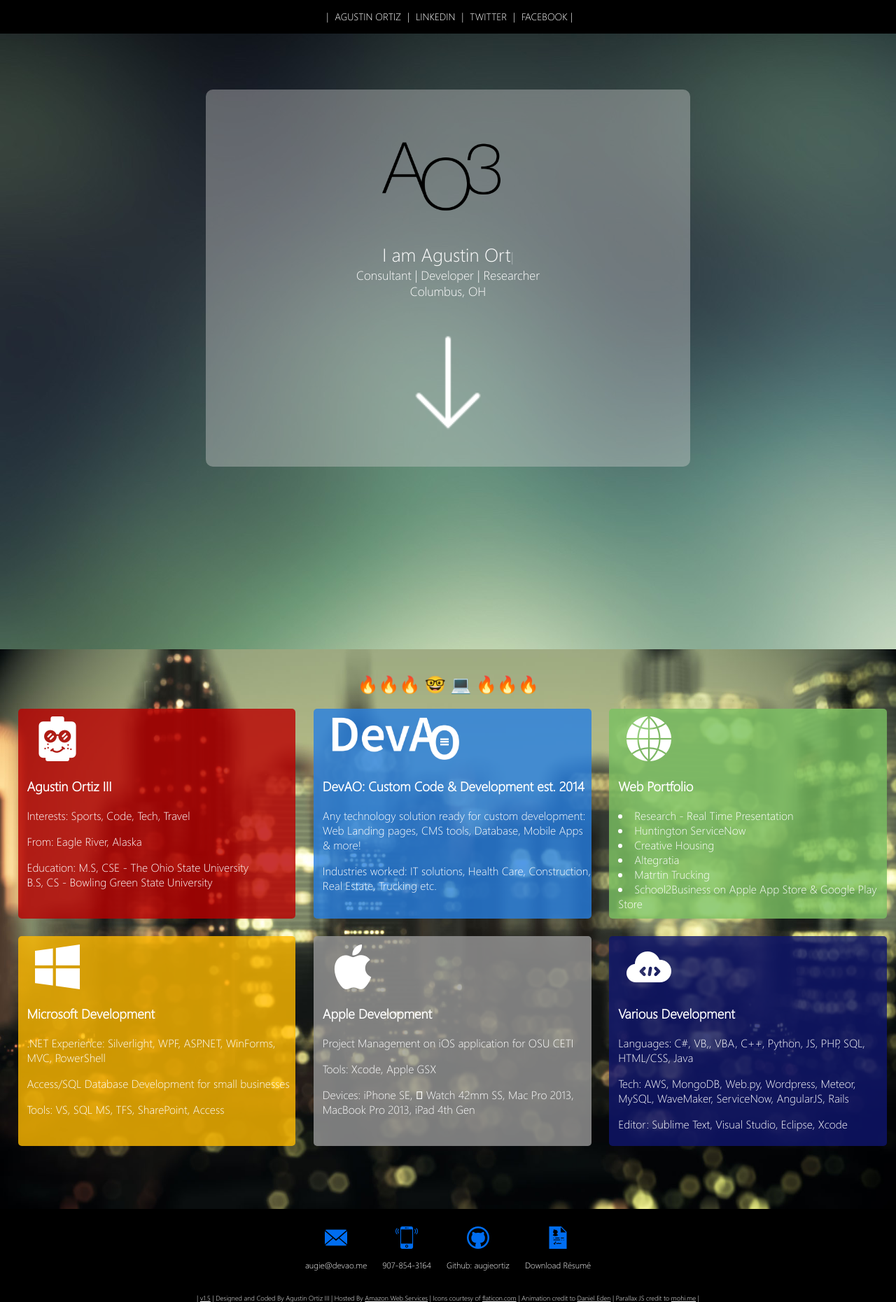
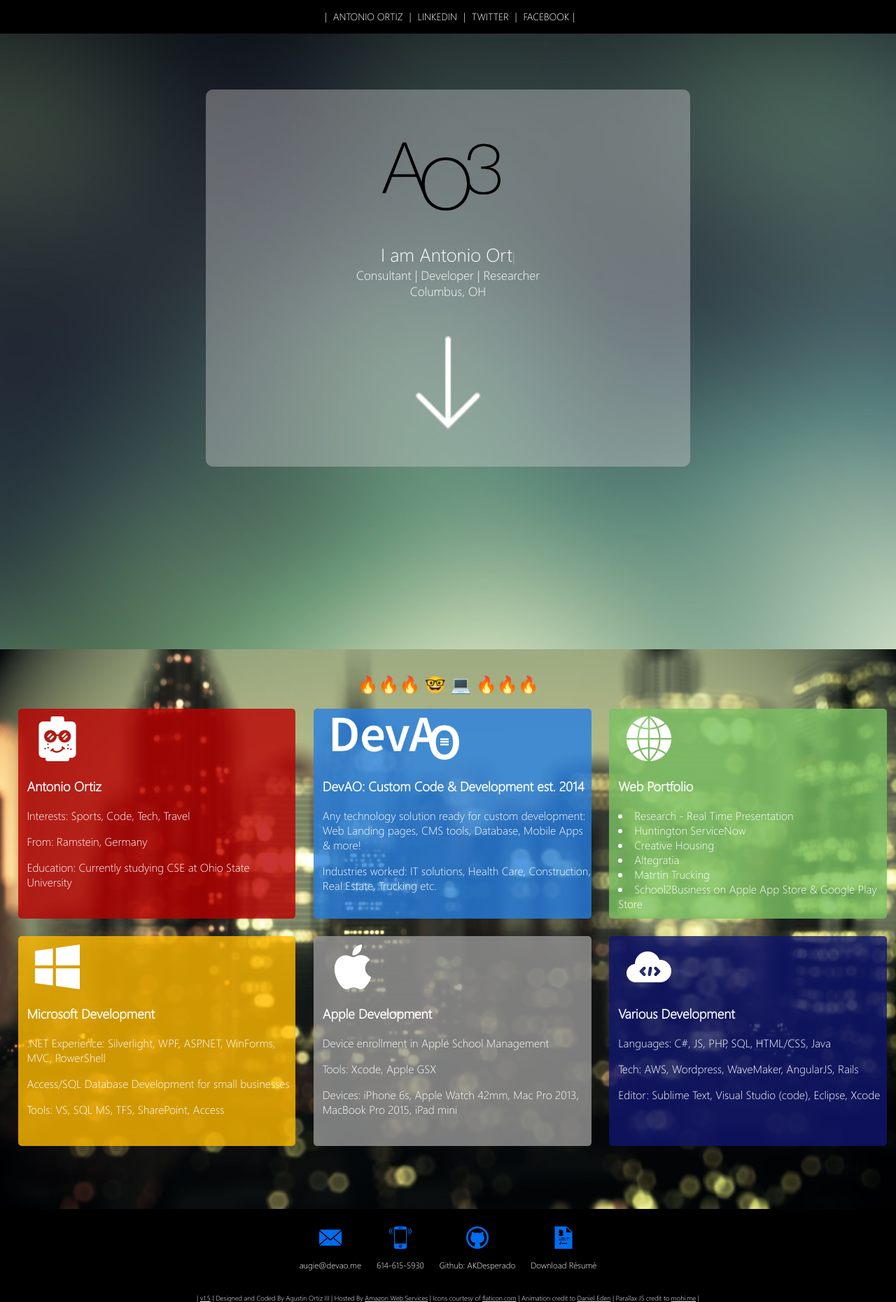
Before and after one commit to AKDesperado/personalSite, a plain HTML site: page index.html in a window 1280 px wide. Shown: the whole page at 70% size. Drawn offline with nearby package versions, Linux system fonts and the light colour scheme; some packages are replaced by stand-ins of ours.

Commit message:
Deleted Augie's name and replaced with mine. (including resume)

```diff
--- a/index.html
+++ b/index.html
@@ -1,8 +1,8 @@
 <!DOCTYPE html>
 <html>
 	<head>
-		<title>Agustin Ortiz III | DevAO.Me </title>
-        <meta name="description" content="The official website of Agustin Ortiz III.  Personal website, resume, and workspace.  You can get all the info on Agustin Ortiz & DevAO in one place.">
+		<title>Antonio Ortiz | DevAO.Me </title>
+        <meta name="description" content="The official website of Antonio Ortiz.  Personal website, resume, and workspace.  You can get all the info on Agustin Ortiz & DevAO in one place.">
         <meta name="distribution" content="web">
         <meta name="viewport" content="width=device-width; initial-scale=1.0; maximum-scale=1.0;">
         <script src="//ajax.googleapis.com/ajax/libs/jquery/1.11.1/jquery.min.js"></script>
@@ -38,13 +38,13 @@
             <!--<img src="img/devao.png" style="height: 4em; margin: auto;">-->
 
                 <p class="navContent1">|</p>
-                <a href="#" target=""><p class="navContent1" id="homes">Agustin Ortiz</p></a>
+                <a href="#" target=""><p class="navContent1" id="homes">Antonio Ortiz</p></a>
                 <p class="navContent1">|</p>
-                <a href="https://www.linkedin.com/pub/agustin-ortiz/5a/b60/764" target="_blank"><p class="navContent1" id="linkedIn">LinkedIn </p></a>
+                <a href="https://www.linkedin.com/in/antonio-ortiz-0a9343135/" target="_blank"><p class="navContent1" id="linkedIn">LinkedIn </p></a>
                 <p class="navContent1">|</p>
-                <a href="https://twitter.com/augieortiz" target="_blank"><p class="navContent1" id="twitter">Twitter </p></a>
+                <a href="https://twitter.com/Antonio_Ortiz5" target="_blank"><p class="navContent1" id="twitter">Twitter </p></a>
                 <p class="navContent1">|</p>
-                <a href="https://www.facebook.com/ortizaugie" target="_blank"><p class="navContent1" id="facebook"</p>facebook</a>
+                <a href="https://www.facebook.com/antonio.ortiz.562?" target="_blank"><p class="navContent1" id="facebook"</p>facebook</a>
                 <p class="navContent1">|</p>
             </div>
 		</div>
@@ -64,17 +64,16 @@
         </section>
         <section class="page2" id="about" data-type="background" data-speed="0">
             <div class="titleHeader">
-                <h1 id="aboutAgustin">&#x1f525;&#x1f525;&#x1f525; &#x1f913;   &#x1f4bb; &#x1f525;&#x1f525;&#x1f525;</h1>
+                <h1 id="aboutAntonio">&#x1f525;&#x1f525;&#x1f525; &#x1f913;   &#x1f4bb; &#x1f525;&#x1f525;&#x1f525;</h1>
                 <p id="touchInfo"><p>
                 <div>
                     <div id="interest">
 
                         <img class="iconImage" src="img/nerd.png" height="64" width="64" />
-                        <h3>Agustin Ortiz III</h3>
+                        <h3>Antonio Ortiz</h3>
                         <p>Interests: Sports, Code, Tech, Travel</p>
-                        <p>From: Eagle River, Alaska </p>
-                        <p>Education: <span id="ee">M.S, CSE - The Ohio State University </span> <br>
-                        B.S, CS - Bowling Green State University </p>
+                        <p>From: Ramstein, Germany </p>
+                        <p>Education: Currently studying CSE at Ohio State University </p>
                 </div>
                     </div>
                     <div id="employer">
@@ -107,17 +106,17 @@
                     <div id="apple">
                         <img class="iconImage" src="img/apple.png" height="64" width="64" />
                         <h3>Apple Development</h3>
-                        <p>Project Management on iOS application for OSU CETI</p>
+                        <p>Device enrollment in Apple School Management</p>
                         <p>Tools: Xcode, Apple GSX</p>
-                        <p>Devices: iPhone SE, &#63743 Watch 42mm SS, Mac Pro 2013, MacBook Pro 2013, iPad 4th Gen</p>
+                        <p>Devices: iPhone 6s, Apple Watch 42mm, Mac Pro 2013, MacBook Pro 2015, iPad mini</p>
 
                     </div>
                     <div id="code">
                         <img class="iconImage" src="img/cloud-computing.png" height="64" width="64" />
                         <h3>Various Development</h3>
-                        <p>Languages: C#, VB,, VBA, C++, Python, JS, PHP, SQL, HTML/CSS, Java </p>
-                        <p>Tech: AWS, MongoDB, Web.py, Wordpress, Meteor, MySQL, WaveMaker, ServiceNow, AngularJS, Rails</p>
-                        <p>Editor: Sublime Text, Visual Studio, Eclipse, Xcode</p>
+                        <p>Languages: C#, JS, PHP, SQL, HTML/CSS, Java </p>
+                        <p>Tech: AWS, Wordpress, WaveMaker, AngularJS, Rails</p>
+                        <p>Editor: Sublime Text, Visual Studio (code), Eclipse, Xcode</p>
                     </div>
                 </div>
             </div>
@@ -132,16 +131,16 @@
                             <a href="mailto:augie@devao.me"><p class="left" id="">augie@devao.me</p></a>
                         </td>
                         <td>
-                           <a href="tel:9078543164"><img id="" src="img/smartphone.png" /></a>
-                            <p><a href="tel:9078543164" class="left" id="">907-854-3164</a></p>
+                           <a href="tel:6146155930"><img id="" src="img/smartphone.png" /></a>
+                            <p><a href="tel:6146155930" class="left" id="">614-615-5930</a></p>
                         </td>
                         <td>
-                           <a href="http://github.com/augieortiz"><img id="" src="img/github.png" /></a>
-                            <p><a href="http://github.com/augieortiz" class="left" id="">Github: augieortiz</a></p>
+                           <a href="https://github.com/AKDesperado/"><img id="" src="img/github.png" /></a>
+                            <p><a href="https://github.com/AKDesperado/" class="left" id="">Github: AKDesperado</a></p>
                         </td>
                         <td>
-                             <a href="../files/Agustin_Ortiz_Resume.pdf"><img id="" src="img/resume.png" /></a>
-                            <a href="../files/Agustin_Ortiz_Resume.pdf"><p class="left" id="">Download R&#233sum&#233</p></a>
+                             <a href="../files/Antonio_Ortiz_Resume.pdf"><img id="" src="img/resume.png" /></a>
+                            <a href="../files/Antonio_Ortiz_Resume.pdf"><p class="left" id="">Download R&#233sum&#233</p></a>
                         </td>
                     </tr>
                 </table>
--- a/js/animation.js
+++ b/js/animation.js
@@ -3,7 +3,7 @@
 $(document).ready(function () {
        $(function(){
             $("#meetAgustin").typed({
-                strings: ["Hello...^2100", "I am Agustin Ortiz III", "I sometimes go by Augie", "Find out more below..." ],
+                strings: ["Hello...^2100", "I am Antonio Ortiz", "I sometimes go by Ton", "Find out more below..." ],
                 typeSpeed: 75,
                 contentType: 'text'
             });
@@ -201,7 +201,7 @@
 
     $("#interest").hover(function () {
         $("#cssmenu").css({ background: "rgba(102, 102, 102, 1)" });
-        $("#nav").html('<p class="navContent" id="navInterest">Travel. Programming. San Francisco 49ers. Apple. Tech. Microsoft. Google. Boston Red Sox. USMNT. CBJ. Columbus Crew. FCK1. LeBron James. Ohio State. Bowling Green State. Computer Science. PR. </p>');
+        $("#nav").html('<p class="navContent" id="navInterest">Travel. Programming. Apple. Tech. Microsoft. Google. Boston Red Sox. USMNT. CBJ. Columbus Crew. LeBron James. Ohio State. Computer Science. Puerto Rico Fuerte. </p>');
         $("#cssmenu").addClass('animated fadeInDown').one('webkitAnimationEnd mozAnimationEnd MSAnimationEnd oanimationend animationend', function () {
             $("#cssmenu").removeClass('animated fadeInDown');
         });
@@ -243,7 +243,7 @@
     });
     $("#employer").hover(function () {
         $("#cssmenu").css({ background: "rgba(0, 0, 0, 1)" })
-        $("#nav").html(' <p style="color: #2780e3" class="navContent" id="navInterest">DevAO is a brand started by myself offering technology solutions featuring custom code & development.  My development skills have allowed me to reach out and help companies with their development needs.  If you are need of a solution, don\'t hesitate to call</p>');
+        $("#nav").html(' <p style="color: #2780e3" class="navContent" id="navInterest">DevAO is a brand started by my older brother, Agustin, offering technology solutions featuring custom code & development.  Our development skills have allowed us to reach out and help companies with their development needs.  If you are need of a solution, don\'t hesitate to call</p>');
          $("#cssmenu").addClass('animated fadeInDown').one('webkitAnimationEnd mozAnimationEnd MSAnimationEnd oanimationend animationend', function () {
             $("#cssmenu").removeClass('animated fadeInDown');
         });
```
Also changed, not shown: 2 other files.
